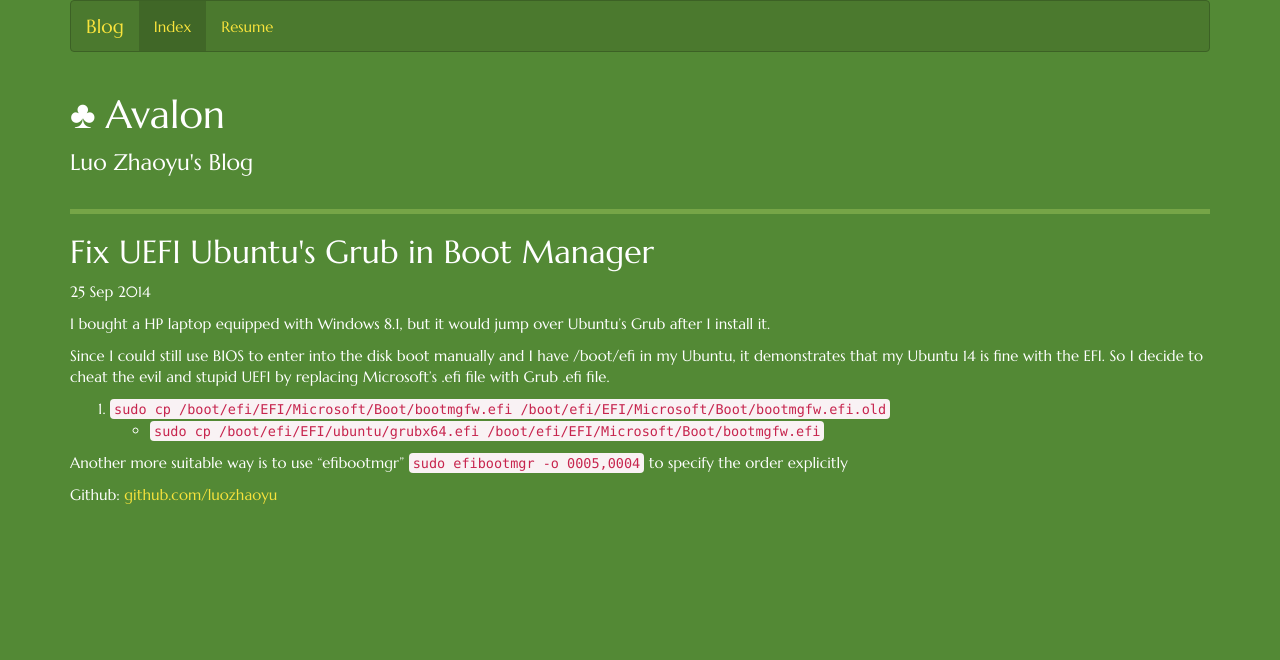
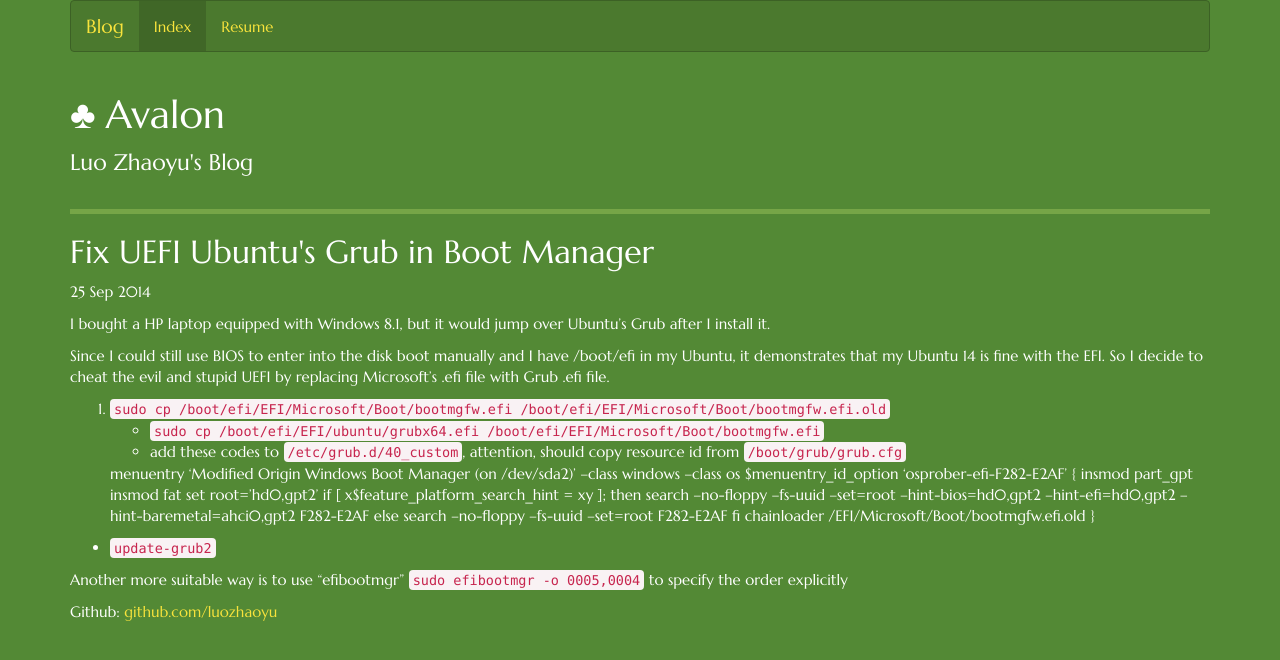
Before and after one commit to luozhaoyu/luozhaoyu.github.io, a Jekyll site: the page built from _posts/2014-09-25-fix-uefi-ubuntu-boot-with-grub-in-boot-manager.md, in a window 1280 px wide. Shown: the top 660 px of the page. Built offline with Jekyll 4.4.1, drawn with Linux system fonts in a browser that asks for light colours; nearby versions of some CDN libraries; Markdown is read by kramdown in place of the engine named in the settings.

Commit message:
update UEFI post

```diff
--- a/_posts/2014-09-25-fix-uefi-ubuntu-boot-with-grub-in-boot-manager.md
+++ b/_posts/2014-09-25-fix-uefi-ubuntu-boot-with-grub-in-boot-manager.md
@@ -9,5 +9,20 @@ Since I could still use BIOS to enter into the disk boot manually and I have /bo
 
 1. `sudo cp /boot/efi/EFI/Microsoft/Boot/bootmgfw.efi /boot/efi/EFI/Microsoft/Boot/bootmgfw.efi.old`
 - `sudo cp /boot/efi/EFI/ubuntu/grubx64.efi /boot/efi/EFI/Microsoft/Boot/bootmgfw.efi`
+- add these codes to `/etc/grub.d/40_custom`, attention, should copy resource id from `/boot/grub/grub.cfg`
+
+    menuentry 'Modified Origin Windows Boot Manager (on /dev/sda2)' --class windows --class os $menuentry_id_option 'osprober-efi-F282-E2AF' {
+        insmod part_gpt
+        insmod fat
+        set root='hd0,gpt2'
+        if [ x$feature_platform_search_hint = xy ]; then
+          search --no-floppy --fs-uuid --set=root --hint-bios=hd0,gpt2 --hint-efi=hd0,gpt2 --hint-baremetal=ahci0,gpt2  F282-E2AF
+        else
+          search --no-floppy --fs-uuid --set=root F282-E2AF
+        fi
+        chainloader /EFI/Microsoft/Boot/bootmgfw.efi.old
+    }
+
+- `update-grub2`
 
 Another more suitable way is to use "efibootmgr" `sudo efibootmgr -o 0005,0004` to specify the order explicitly
```
